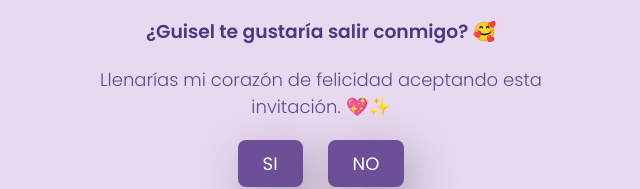
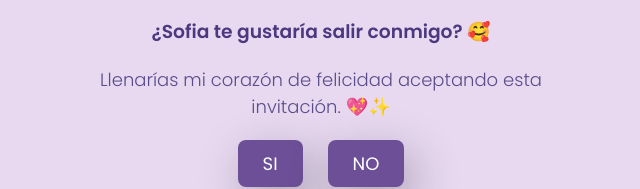
Before and after one commit to JoelKika/sofi, a plain HTML site: page index.html in a window 1280 px wide. Shown: the part 400-589 px from the top of the page, 319-959 px from the left. Drawn offline with Linux system fonts and the light colour scheme; a script that the page names is missing.

Commit message:
cambios1

```diff
--- a/index.html
+++ b/index.html
@@ -4,7 +4,7 @@
     <meta charset="UTF-8">
     <meta name="viewport" content="width=device-width, initial-scale=1.0">
     <link rel="stylesheet" href="style.css">
-    <title>Guisel</title>
+    <title>Sofia</title>
     <audio autoplay loop>
         <source src="tu-cancion.mp3" type="audio/mp3">
     </audio>
@@ -17,7 +17,7 @@
         <script type="text/javascript" async src="https://tenor.com/embed.js"></script>
         <h1>🌸 Feliz San Valentín  🌸</h1>
         <p>Eres una mujer increíble, única y especial. Que este día esté lleno de amor y felicidad, porque te lo mereces. ¡Te quiero mucho! ✨</p>
-        <h3>¿Guisel te gustaría salir conmigo? 🥰</h3>
+        <h3>¿Sofia te gustaría salir conmigo? 🥰</h3>
         <p>Llenarías mi corazón de felicidad aceptando esta invitación. 💖✨</p>
         <div class="btn">
             <a href="si.html">SI</a>
```
